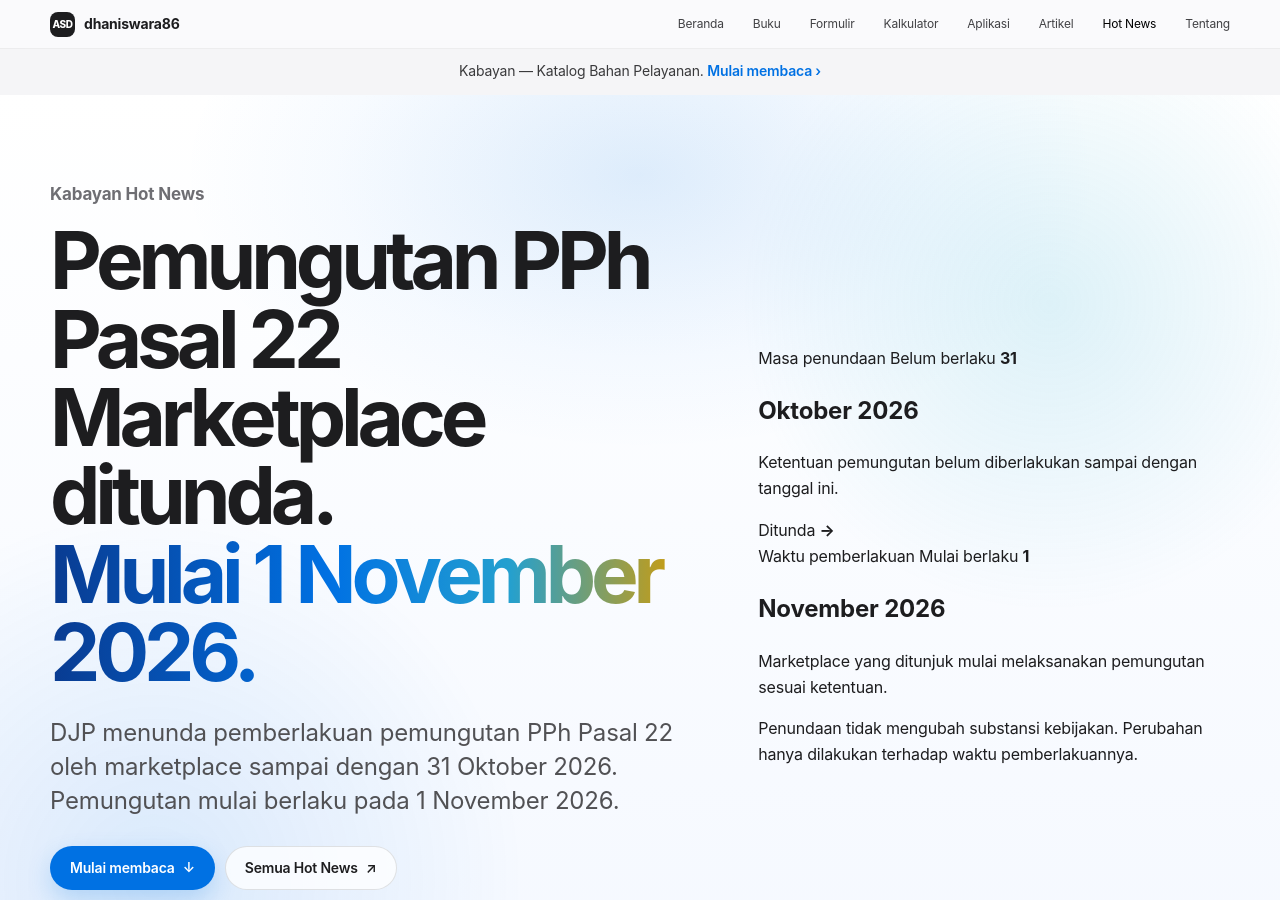
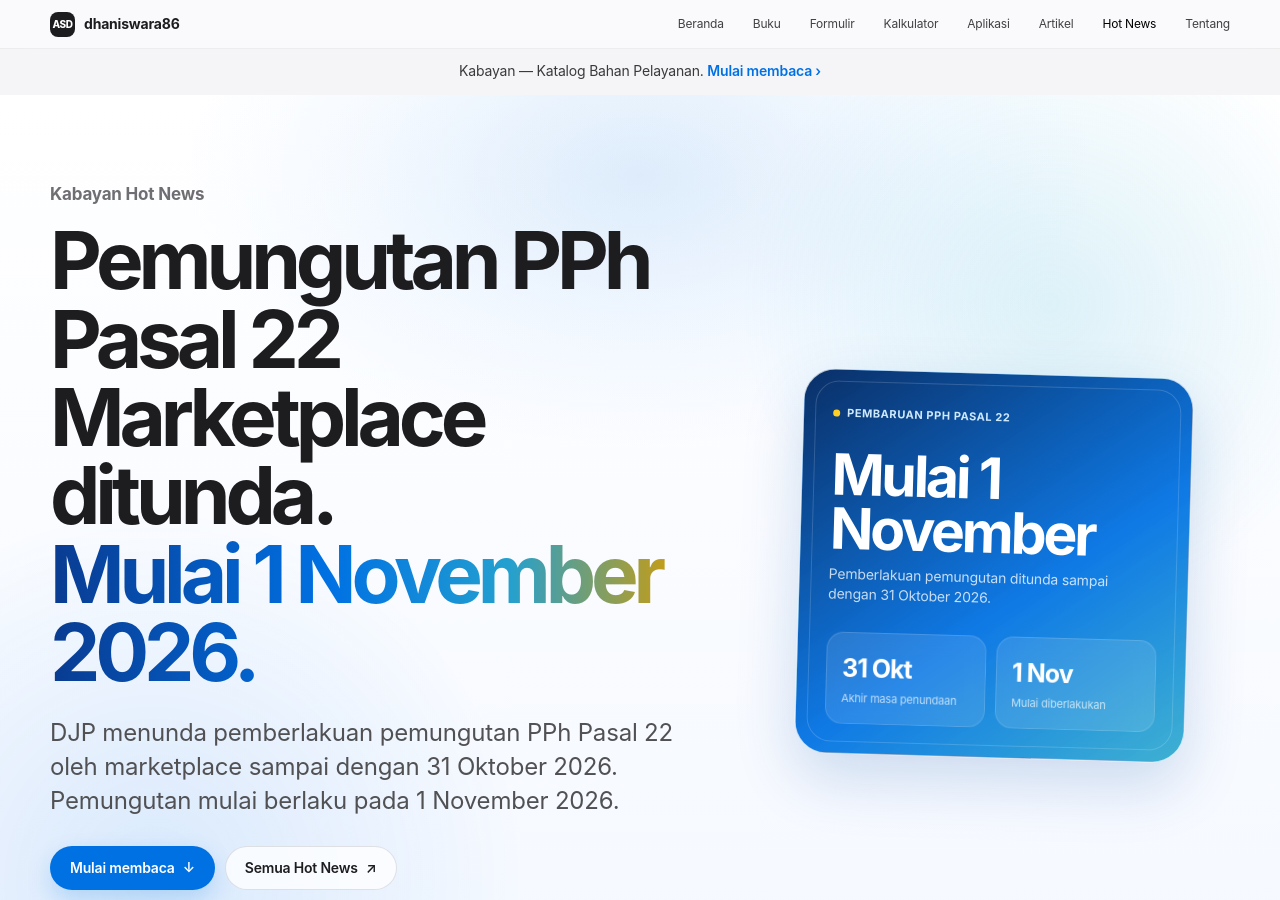
Before and after one commit to dhaniswara86/dhaniswara86.github.io, a Jekyll site: the page built from _posts/2026-08-05-penundaan-pph22-marketplace.md, in a window 1280 px wide and 900 px high. Built offline with Jekyll 4.4.1, drawn with Linux system fonts in a browser that asks for light colours.

Commit message:
Perbaiki artikel PPh 22 sesuai gaya editorial Kabayan

```diff
--- a/_layouts/hotnews-editorial.html
+++ b/_layouts/hotnews-editorial.html
@@ -410,81 +410,63 @@
             </div>
           {% elsif page.visual_type == "marketplace-delay" %}
 
-          <div
-            class="hotnews-delay-visual"
-            aria-label="Perubahan waktu pemberlakuan pemungutan PPh Pasal 22 oleh marketplace"
-          >
-            <section class="delay-visual-card">
-              <span class="delay-visual-label">
-                Masa penundaan
+            <div class="regulation-visual">
+              <span class="visual-label">
+                {{
+                  page.hero_visual_label
+                  | default: "Pembaruan PPh Pasal 22"
+                }}
               </span>
 
-              <span class="delay-visual-status">
-                Belum berlaku
-              </span>
-
-              <strong class="delay-visual-day">
-                31
-              </strong>
-
               <h2>
-                Oktober 2026
+                {{
+                  page.hero_visual_title
+                  | default: "Mulai 1 November"
+                }}
               </h2>
 
               <p>
-                Ketentuan pemungutan belum diberlakukan
-                sampai dengan tanggal ini.
+                {{
+                  page.hero_visual_text
+                  | default:
+                    "Pemberlakuan pemungutan ditunda sampai dengan 31 Oktober 2026."
+                }}
               </p>
-            </section>
 
-            <div
-              class="delay-visual-center"
-              aria-hidden="true"
-            >
+              <div class="visual-stats">
+                <div class="visual-stat">
+                  <strong>
+                    {{
+                      page.hero_stat_1_value
+                      | default: "31 Okt"
+                    }}
+                  </strong>
+
                   <span>
-                Ditunda
+                    {{
+                      page.hero_stat_1_label
+                      | default: "Akhir masa penundaan"
+                    }}
                   </span>
-
-              <strong>
-                →
-              </strong>
                 </div>
 
-            <section
-              class="
-                delay-visual-card
-                delay-visual-card-highlight
-              "
-            >
-              <span class="delay-visual-label">
-                Waktu pemberlakuan
-              </span>
-
-              <span class="delay-visual-status">
-                Mulai berlaku
-              </span>
-
-              <strong class="delay-visual-day">
-                1
+                <div class="visual-stat">
+                  <strong>
+                    {{
+                      page.hero_stat_2_value
+                      | default: "1 Nov"
+                    }}
                   </strong>
 
-              <h2>
-                November 2026
-              </h2>
-
-              <p>
-                Marketplace yang ditunjuk mulai melaksanakan
-                pemungutan sesuai ketentuan.
-              </p>
-            </section>
-
-            <p class="delay-visual-note">
-              Penundaan tidak mengubah substansi kebijakan.
-              Perubahan hanya dilakukan terhadap waktu
-              pemberlakuannya.
-            </p>
+                  <span>
+                    {{
+                      page.hero_stat_2_label
+                      | default: "Mulai diberlakukan"
+                    }}
+                  </span>
                 </div>
-
+              </div>
+            </div>
           {% elsif page.image %}
             <figure class="hero-image">
               <img
```
Lines whose indentation alone changed are shown as unchanged.
